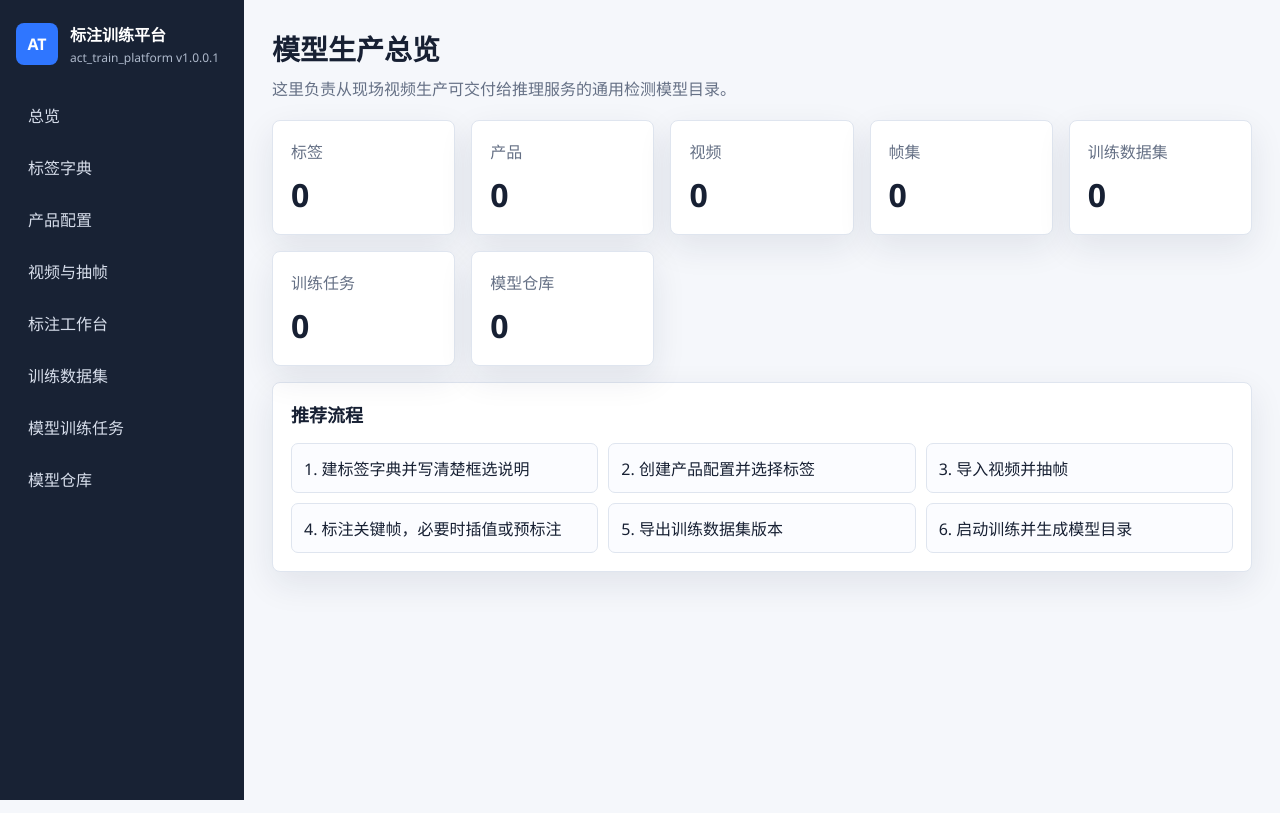
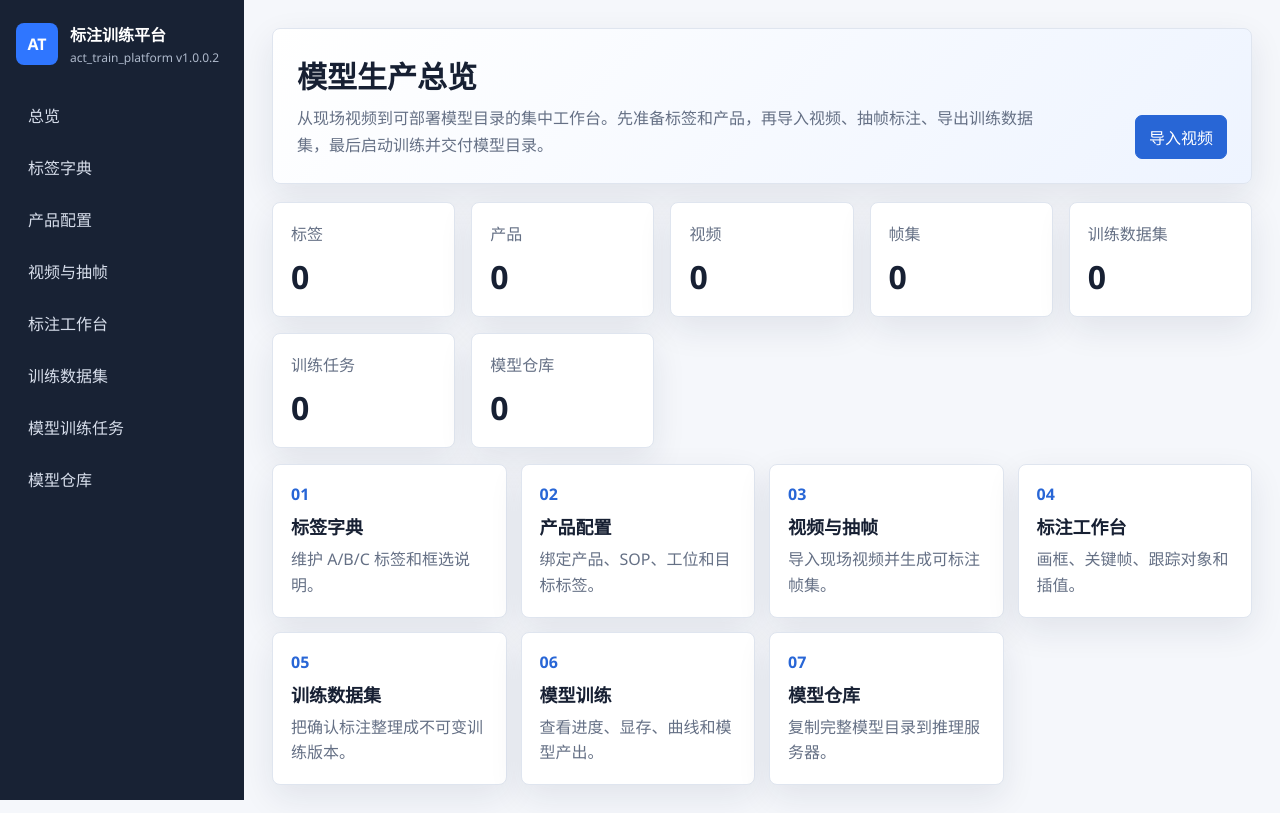
Before and after one commit to FunnyRainn/act_train_platform_V2, a FastAPI app: page / in a window 1280 px wide. Run offline with FastAPI, Linux system fonts and the light colour scheme; data that the repository does not hold is empty.

Commit message:
Release act_train_platform v1.0.0.2

```diff
--- a/app.py
+++ b/app.py
@@ -15,7 +15,7 @@ from core.db import init_db
 from core.paths import PROJECT_ROOT
 
 
-app = FastAPI(title="act_train_platform", version="1.0.0.1")
+app = FastAPI(title="act_train_platform", version="1.0.0.2")
 templates = Jinja2Templates(directory=str(PROJECT_ROOT / "templates"))
 app.mount("/static", StaticFiles(directory=str(PROJECT_ROOT / "static")), name="static")
 
--- a/core/train_worker.py
+++ b/core/train_worker.py
@@ -40,7 +40,7 @@ def run(job_id: str) -> None:
             status="finished",
             finished_at=now_text(),
             metrics_json=json_dumps({"result_type": type(result).__name__, "train_kwargs": train_kwargs}),
-            log_text="模型训练完成，可到模型仓库生成模型目录。",
+            log_text="模型训练完成，系统会自动整理到模型仓库。",
             process_id=0,
         )
     except Exception as exc:
--- a/static/css/main.css
+++ b/static/css/main.css
@@ -387,6 +409,116 @@ label.inline input {
   border-radius: 7px;
   background: #fff;
   margin-top: 10px;
+}
+
+.chart-legend {
+  display: flex;
+  flex-wrap: wrap;
+  gap: 10px;
+  margin-top: 8px;
+  color: var(--muted);
+  font-size: 12px;
+}
+
+.chart-legend span {
+  display: inline-flex;
+  align-items: center;
+  gap: 5px;
+}
+
+.chart-legend i {
+  width: 10px;
+  height: 10px;
+  border-radius: 999px;
+}
+
+.notice,
+.empty-state {
+  border: 1px dashed #c8d2e2;
+  border-radius: 8px;
+  padding: 12px;
+  margin-bottom: 12px;
+  color: var(--muted);
+  background: #fbfcff;
+}
+
+.badge-soft {
+  display: inline-block;
+  border-radius: 999px;
+  padding: 5px 9px;
+  background: #eaf2ff;
+  color: var(--primary-dark);
+  font-size: 12px;
+}
+
+.hero-dashboard {
+  display: grid;
+  grid-template-columns: 1fr auto;
+  gap: 18px;
+  align-items: end;
+  margin-bottom: 18px;
+  padding: 24px;
+  border: 1px solid var(--line);
+  border-radius: 8px;
+  background: linear-gradient(135deg, #ffffff 0%, #eef4ff 100%);
+  box-shadow: var(--shadow);
+}
+
+.hero-dashboard h1 {
+  margin: 0 0 8px;
+  font-size: 30px;
+}
+
+.hero-dashboard p {
+  max-width: 760px;
+  margin: 0;
+  color: var(--muted);
+  line-height: 1.7;
+}
+
+.hero-action {
+  background: var(--primary);
+  border-color: var(--primary);
+  color: #fff;
+}
+
+.overview-grid {
+  display: grid;
+  grid-template-columns: repeat(auto-fit, minmax(220px, 1fr));
+  gap: 14px;
+}
+
+.overview-card {
+  display: grid;
+  gap: 8px;
+  min-height: 138px;
+  padding: 18px;
+  border: 1px solid var(--line);
+  border-radius: 8px;
+  background: var(--panel);
+  color: var(--text);
+  text-decoration: none;
+  box-shadow: var(--shadow);
+}
+
+.overview-card:hover {
+  border-color: #b8c5d8;
+  transform: translateY(-1px);
+}
+
+.overview-card span {
+  color: var(--primary);
+  font-weight: 700;
+}
+
+.overview-card strong {
+  font-size: 18px;
+}
+
+.overview-card p {
+  margin: 0;
+  color: var(--muted);
+  line-height: 1.6;
 }
 
 .gpu-status {
--- a/static/js/help_registry.js
+++ b/static/js/help_registry.js
@@ -12,7 +12,27 @@ window.HELP_REGISTRY = {
   asset_library: {
     title: "素材库",
     body: "素材库保存原始视频。导入时会复制一份到当前产品目录，保证产品训练数据隔离。",
-    example: "同一个原始视频后续可以再次导入给其他产品使用。"
+    example: "同一段原始视频后续可以再次导入给其他产品使用。"
+  },
+  annotation_workspace: {
+    title: "标注工作台",
+    body: "在当前帧上框选目标，框可以拖动、缩放、删除。修改后会自动保存，手动保存按钮作为兜底。",
+    example: "先选帧集和标签，再在画面上拖出矩形框；选中已有框后可继续微调。"
+  },
+  track_object: {
+    title: "跟踪对象",
+    body: "同一个物体跨多帧出现时，先新建跟踪对象，在前后关键帧调整框，再生成中间帧。",
+    example: "例如湿度卡从左到右移动，只标注第 1 帧和第 30 帧，中间自动插值。"
+  },
+  interpolate_frames: {
+    title: "生成中间帧",
+    body: "系统会读取当前跟踪对象的关键帧，根据框的位置和大小做线性插值，只生成该跟踪对象的中间帧。",
+    example: "如果插值后某一帧不准，可以直接拖动该帧框进行人工微调。"
+  },
+  prelabel: {
+    title: "预标注",
+    body: "预标注会使用旧模型先自动画一遍框，但这些框默认只是待确认结果，确认或修改后才进入训练数据。",
+    example: "新产品复用旧动作时，先预标注可以降低漏标风险。"
   },
   dataset: {
     title: "训练数据集",
@@ -22,16 +42,21 @@ window.HELP_REGISTRY = {
   training: {
     title: "模型训练任务",
     body: "训练任务会读取训练数据集并生成通用检测模型。训练期间可查看进度、显存和曲线，也可以停止。",
-    example: "提前停止后，如果已经产生可用模型文件，仍可进入模型仓库生成模型目录。"
+    example: "提前停止后，如果已经产生可用模型文件，系统会自动整理到模型仓库。"
+  },
+  training_form: {
+    title: "训练参数",
+    body: "产品和训练数据集决定本次训练用哪些数据；训练轮数、输入尺寸、批次大小会影响训练耗时和显存占用。",
+    example: "显存不足时可先降低批次大小；训练轮数越大，耗时通常越长。"
+  },
+  training_chart: {
+    title: "训练曲线",
+    body: "蓝线表示训练误差，橙线表示验证误差，绿线表示综合评分。误差越低越好，评分越高越好。",
+    example: "如果训练误差下降但验证误差变差，可能出现过拟合，需要补充数据或调整训练轮数。"
   },
   model_repo: {
     title: "模型仓库",
-    body: "模型仓库保存历史训练出的模型目录。复制整个目录到推理服务器后，配置服务读取该目录即可。",
-    example: "目录内包含 model_manifest.json、best.pt、labels.yaml、训练报告和数据集记录。"
-  },
-  track_object: {
-    title: "跟踪对象",
-    body: "同一个物体跨多帧出现时，先新建跟踪对象，在前后关键帧调整框，再生成中间帧。",
-    example: "例如湿度卡从左到右移动，只标注第 1 帧和第 30 帧，中间自动插值。"
+    body: "模型仓库保存历史训练出的可部署模型目录。复制整个目录到推理服务器后，配置服务读取该目录即可。",
+    example: "目录内包含 model_manifest.json、best.pt/last.pt、labels.yaml、训练报告和数据集记录。"
   }
 };
--- a/templates/base.html
+++ b/templates/base.html
@@ -12,7 +12,7 @@
       <div class="brand-mark">AT</div>
       <div>
         <div class="brand-title">标注训练平台</div>
-        <div class="brand-subtitle">act_train_platform v1.0.0.1</div>
+        <div class="brand-subtitle">act_train_platform v1.0.0.2</div>
       </div>
     </div>
     <nav class="nav">
--- a/templates/index.html
+++ b/templates/index.html
@@ -1,42 +1,69 @@
 {% extends "base.html" %}
 {% block title %}总览 - 标注训练平台{% endblock %}
 {% block content %}
-<section class="page-head">
+<section class="hero-dashboard">
   <div>
     <h1>模型生产总览</h1>
-    <p>这里负责从现场视频生产可交付给推理服务的通用检测模型目录。</p>
+    <p>从现场视频到可部署模型目录的集中工作台。先准备标签和产品，再导入视频、抽帧标注、导出训练数据集，最后启动训练并交付模型目录。</p>
   </div>
+  <a class="button-link hero-action" href="/videos">导入视频</a>
 </section>
 
 <section class="grid metrics" id="metrics"></section>
 
-<section class="panel">
-  <h2>推荐流程</h2>
-  <div class="steps">
-    <div>1. 建标签字典并写清楚框选说明</div>
-    <div>2. 创建产品配置并选择标签</div>
-    <div>3. 导入视频并抽帧</div>
-    <div>4. 标注关键帧，必要时插值或预标注</div>
-    <div>5. 导出训练数据集版本</div>
-    <div>6. 启动训练并生成模型目录</div>
-  </div>
+<section class="overview-grid">
+  <a class="overview-card" href="/labels">
+    <span>01</span>
+    <strong>标签字典</strong>
+    <p>维护 A/B/C 标签和框选说明。</p>
+  </a>
+  <a class="overview-card" href="/projects">
+    <span>02</span>
+    <strong>产品配置</strong>
+    <p>绑定产品、SOP、工位和目标标签。</p>
+  </a>
+  <a class="overview-card" href="/videos">
+    <span>03</span>
+    <strong>视频与抽帧</strong>
+    <p>导入现场视频并生成可标注帧集。</p>
+  </a>
+  <a class="overview-card" href="/annotate">
+    <span>04</span>
+    <strong>标注工作台</strong>
+    <p>画框、关键帧、跟踪对象和插值。</p>
+  </a>
+  <a class="overview-card" href="/datasets">
+    <span>05</span>
+    <strong>训练数据集</strong>
+    <p>把确认标注整理成不可变训练版本。</p>
+  </a>
+  <a class="overview-card" href="/training">
+    <span>06</span>
+    <strong>模型训练</strong>
+    <p>查看进度、显存、曲线和模型产出。</p>
+  </a>
+  <a class="overview-card" href="/packages">
+    <span>07</span>
+    <strong>模型仓库</strong>
+    <p>复制完整模型目录到推理服务器。</p>
+  </a>
 </section>
 {% endblock %}
 {% block scripts %}
 <script>
 loadBootstrap().then(data => {
   const items = [
-    ['标签', data.labels.length],
-    ['产品', data.projects.length],
-    ['视频', data.videos.length],
-    ['帧集', data.frame_sets.length],
-    ['训练数据集', data.datasets.length],
-    ['训练任务', data.train_jobs.length],
-    ['模型仓库', data.packages.length],
+    ["标签", data.labels.length],
+    ["产品", data.projects.length],
+    ["视频", data.videos.length],
+    ["帧集", data.frame_sets.length],
+    ["训练数据集", data.datasets.length],
+    ["训练任务", data.train_jobs.length],
+    ["模型仓库", data.packages.length],
   ];
-  document.querySelector('#metrics').innerHTML = items.map(([name, value]) => `
+  document.querySelector("#metrics").innerHTML = items.map(([name, value]) => `
     <div class="metric"><span>${name}</span><strong>${value}</strong></div>
-  `).join('');
+  `).join("");
 });
 </script>
 {% endblock %}
```
Also changed, not shown: other parts of static/css/main.css (+31 -5 lines), VERSION.md (+12 -1 lines), core/training_ops.py (+53 -15 lines), static/js/packages.js (+12 -23 lines), static/js/training.js (+66 -14 lines), templates/annotate.html (+10 -4 lines), templates/packages.html (+7 -12 lines), templates/training.html (+7 -7 lines), README.md.
